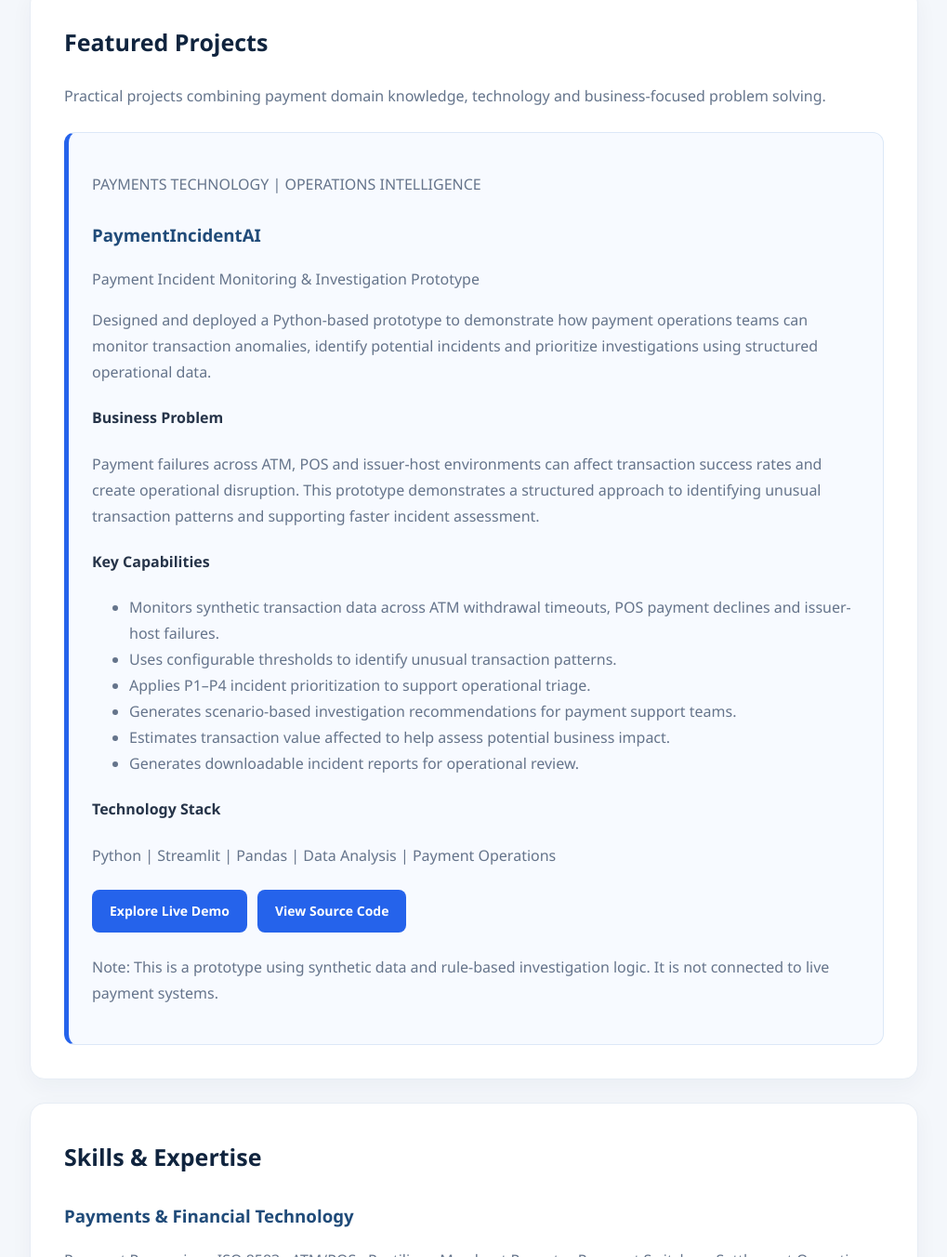
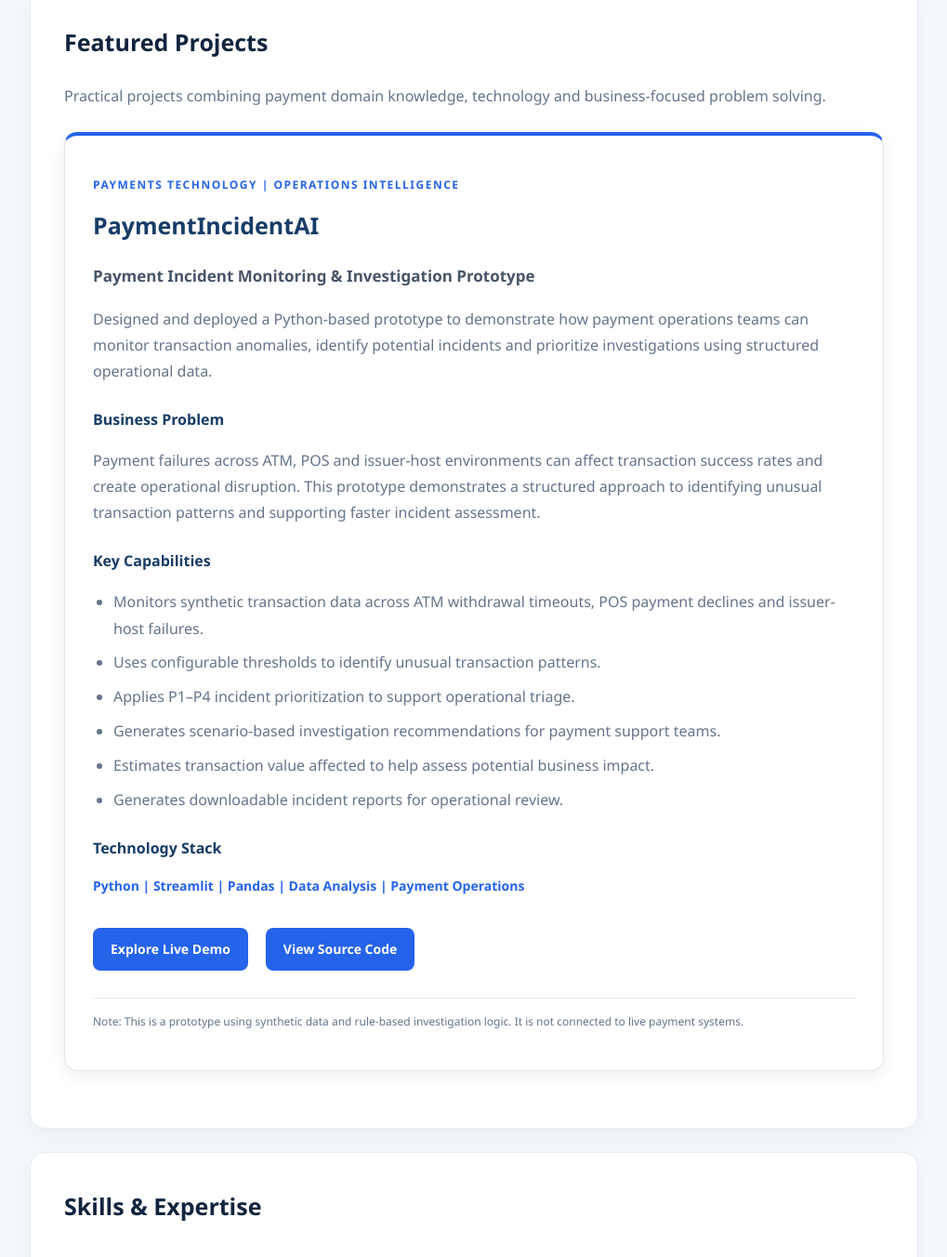
Before and after one commit to prajyaphalgun-ship-it/prajyaphalgun-ship-it.github.io, a plain HTML site: page index.html in a window 1280 px wide. Shown: the part 4116-5468 px from the top of the page at 93% size, without its empty margins (130-1149 px from the left). Drawn offline with Linux system fonts and the light colour scheme.

Commit message:
Style featured project card

```diff
--- a/index.html
+++ b/index.html
@@ -256,6 +256,79 @@ footer {
 @media (max-width: 600px) {
   #experience .experience-card {
     margin-left: 12px;
+    padding: 20px;
+  }
+}
+
+/* Featured Project Styling */
+.project {
+  background: #ffffff;
+  border: 1px solid #e2e8f0;
+  border-top: 4px solid #2563eb;
+  border-radius: 14px;
+  padding: 30px;
+  margin: 25px 0;
+  box-shadow: 0 5px 18px rgba(15, 35, 60, 0.07);
+}
+
+.project h3 {
+  color: #173c67;
+  font-size: 25px;
+  margin: 10px 0;
+}
+
+.project-category {
+  color: #2563eb;
+  font-size: 12px;
+  font-weight: 700;
+  letter-spacing: 1.5px;
+}
+
+.project-subtitle {
+  color: #475569;
+  font-size: 17px;
+  font-weight: 600;
+}
+
+.project h4 {
+  color: #173c67;
+  margin-top: 24px;
+  margin-bottom: 10px;
+}
+
+.project ul {
+  padding-left: 22px;
+  line-height: 1.8;
+}
+
+.project li {
+  margin-bottom: 8px;
+}
+
+.project-skills {
+  color: #2563eb;
+  font-size: 14px;
+  font-weight: 600;
+  line-height: 1.8;
+}
+
+.project-links {
+  display: flex;
+  flex-wrap: wrap;
+  gap: 12px;
+  margin-top: 25px;
+}
+
+.project-note {
+  color: #64748b;
+  font-size: 12px;
+  margin-top: 22px;
+  border-top: 1px solid #e2e8f0;
+  padding-top: 14px;
+}
+
+@media (max-width: 600px) {
+  .project {
     padding: 20px;
   }
 }
```
